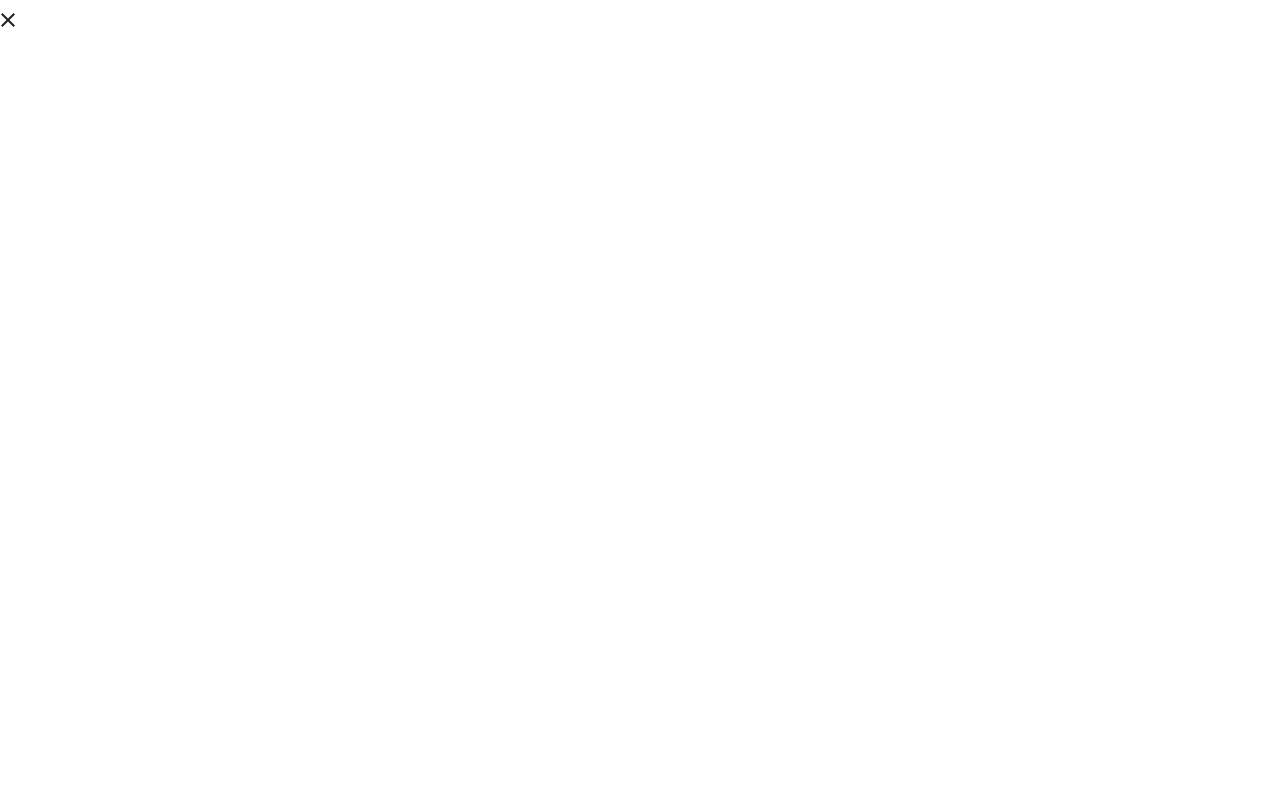
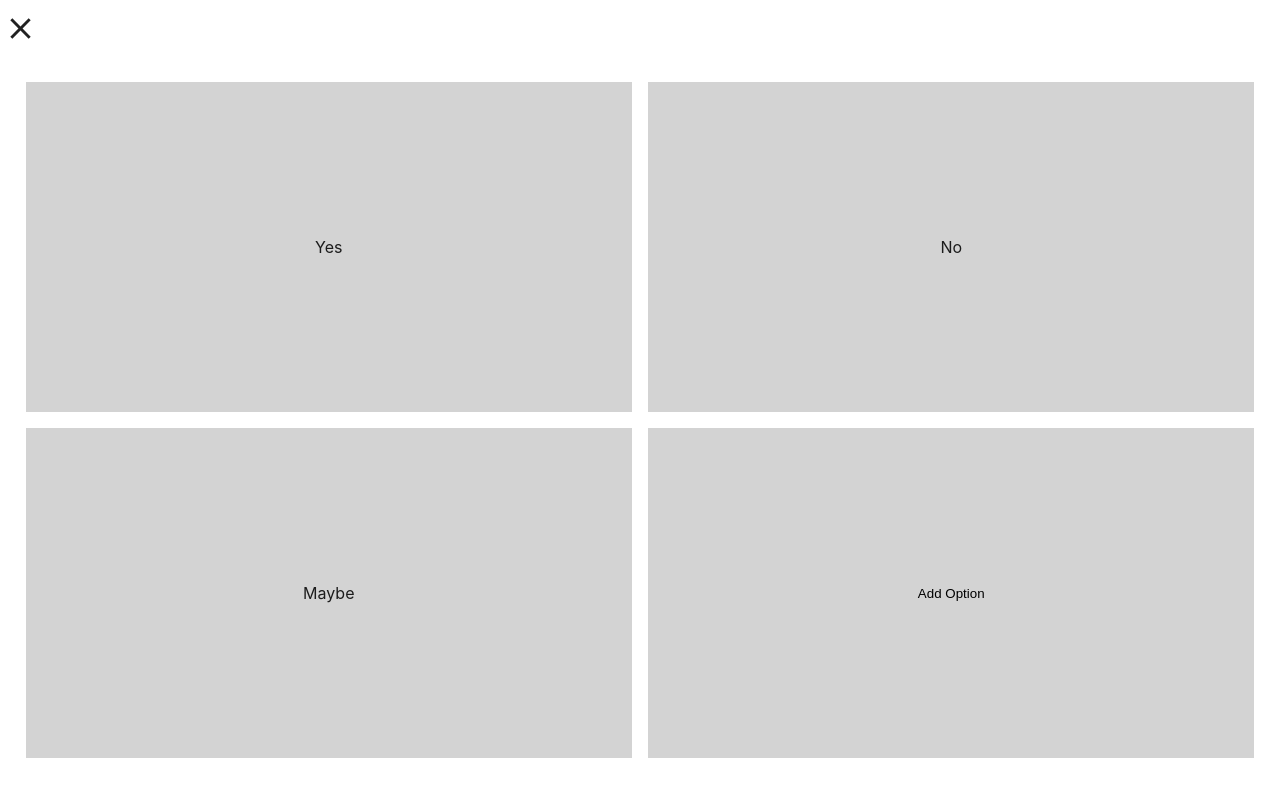
Before and after one commit to srhak/CommBoard, a React (Create React App) app in the folder communication-board/: page / in a window 1280 px wide. Both pictures are taken after a click on the button "Responses". Shown: the top 796 px of the page. Built offline with nearby package versions, Linux system fonts and the light colour scheme.

Commit message:
dialog displays corresponding category options

```diff
--- a/communication-board/src/App.css
+++ b/communication-board/src/App.css
@@ -11,3 +11,24 @@
   height: 100%;
   padding: 2%;
 }
+
+.options-container {
+  width: 100%;
+  height: 93%;
+  padding: 2%;
+}
+
+.dialog-toolbar {
+  width: 100%;
+  height: 7%;
+}
+
+#close-button {
+  height: 100%;
+  width: 5%;
+}
+
+#add-option-button {
+  border: none;
+  cursor: pointer;
+}
--- a/communication-board/src/App.js
+++ b/communication-board/src/App.js
@@ -5,6 +5,8 @@ import Dialog from '@mui/material/Dialog';
 import CategoryCard from './Components/CategoryCard';
 import CloseIcon from '@mui/icons-material/Close';
 import IconButton from '@mui/material/IconButton';
+import OptionCard from './Components/OptionCard';
+import './Components/OptionCard.css';
 
 function App() {
   const [categories, setCategories] = useState([
@@ -12,10 +14,34 @@ function App() {
     {id: 2, categoryName: "Feelings", categoryImg: ""},
     {id: 3, categoryName: "Actions", categoryImg: ""}
   ]);
+
+  const [categoryOptions, setCategoryOptions] = useState([
+    {id: 1, options: [
+      {optionName: "Yes", optionImg: ""},
+      {optionName: "No", optionImg: ""},
+      {optionName: "Maybe", optionImg: ""}
+    ]},
+    {id: 2, options: [
+      {optionName: "Happy", optionImg: ""},
+      {optionName: "Sad", optionImg: ""},
+      {optionName: "Angry", optionImg: ""},
+      {optionName: "Neutral", optionImg: ""}
+    ]},
+    {id: 3, options: [
+      {optionName: "Eat", optionImg: ""},
+      {optionName: "Restroom", optionImg: ""}
+    ]}
+  ]);
+
+  const [currentOptions, setCurrentOptions] = useState([]);
   const [open, setOpen] = React.useState(false);
 
-  const handleClickOpen = () => {
-    setOpen(true);
+  const handleClickOpen = (categoryId) => {
+    const selectedCategory = categoryOptions.find(cat => cat.id === categoryId);
+    if (selectedCategory) {
+      setCurrentOptions(selectedCategory.options);
+      setOpen(true);
+    }
   };
 
   const handleClose = () => {
@@ -27,7 +53,11 @@ function App() {
       <Grid className="categories-container" container spacing={2}>
         {categories.map((category) => (
           <Grid key={category.id} item xs={6}>
-            <CategoryCard name={category.categoryName} img={category.categoryImg} openDialog={handleClickOpen}/>
+            <CategoryCard
+              name={category.categoryName}
+              img={category.categoryImg}
+              openDialog={() => handleClickOpen(category.id)}
+            />
           </Grid>
         ))}
         <Grid item xs={6}>
@@ -39,16 +69,27 @@ function App() {
         open={open}
         onClose={handleClose}
       >
-        <div>
+        <div className="dialog-toolbar">
           <IconButton
             edge="start"
             color="inherit"
             onClick={handleClose}
             aria-label="close"
+            id="close-button"
           >
-            <CloseIcon />
+            <CloseIcon fontSize="large" />
           </IconButton>
         </div>
+        <Grid className="options-container" container spacing={2}>
+          {currentOptions.map((option, index) => (
+            <Grid key={index} item xs={6}>
+              <OptionCard name={option.optionName} img={option.optionImg}/>
+            </Grid>
+          ))}
+          <Grid item xs={6}>
+            <button className="option-card" id="add-option-button"> Add Option </button>
+          </Grid>
+        </Grid>
       </Dialog>
     </div>
   );
--- /dev/null
+++ b/communication-board/src/Components/OptionCard.css
@@ -0,0 +1,8 @@
+.option-card {
+    display: flex;
+    justify-content: center;
+    align-items: center;
+    width: 100%;
+    height: 100%;
+    background: lightgrey;
+}
--- /dev/null
+++ b/communication-board/src/Components/OptionCard.js
@@ -0,0 +1,13 @@
+import React, { useState, useEffect, useRef } from 'react';
+import './OptionCard.css';
+
+function OptionCard(props) {
+    const { name, img } = props;
+    return (
+        <div className='option-card'>
+            {name}
+        </div>
+    );
+}
+
+export default OptionCard;
```
